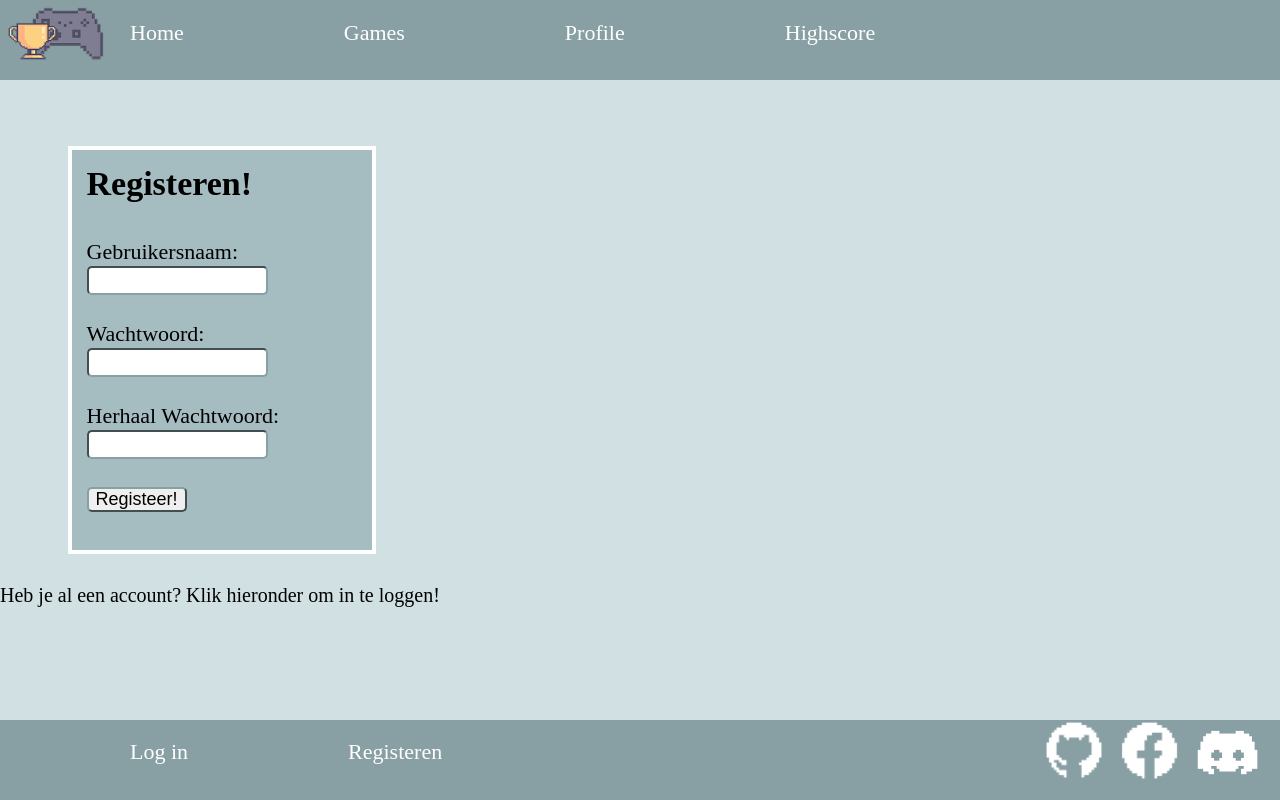
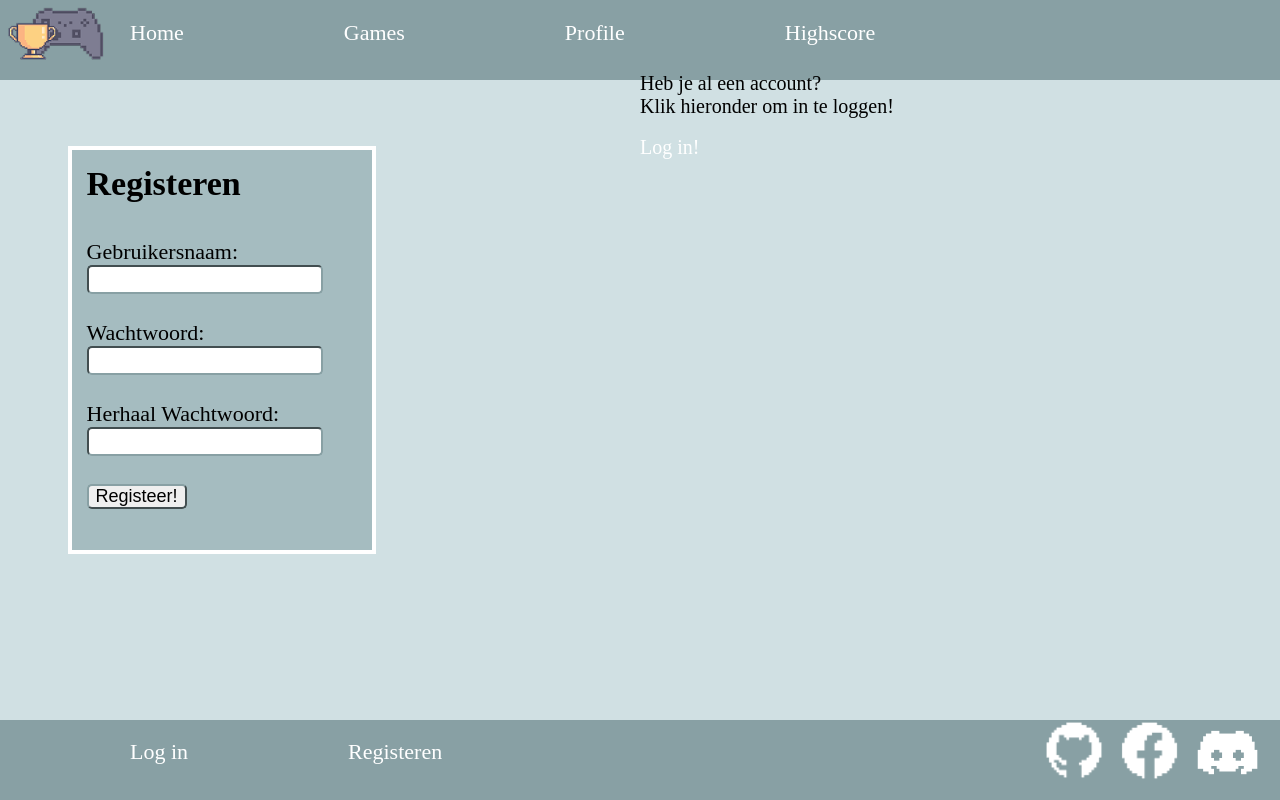
Before and after one commit to LO4E-SWD1-Pixel-Playground/GR4-tyra-bingyi, a PHP site: page /registeren.html in a window 1280 px wide. Run offline with PHP 8.4, Linux system fonts and the light colour scheme.

Commit message:
log in and registeren modified

```diff
--- a/Pixelplayground/CSS/stylesheet.css
+++ b/Pixelplayground/CSS/stylesheet.css
@@ -54,12 +54,17 @@ a:hover{
     margin-top: -80px;
 }
 
+.dark-mode {
+  color: white;
+}
+
 /* MAIN */
 /* HOMEPAGE */
 
 .slide{
     height: 400px;
     margin: 15px;
+    display: none;
 }
 
 .letter{
@@ -118,7 +123,7 @@ p{
     border: 3px solid #FFFFFF;
     width: 120px;
     height: 35px;
-    margin: 10px;
+    margin: 40px;
     margin-left: 550px;
 }
 
@@ -147,6 +152,7 @@ input{
     height: 25px;
     border-radius: 5px;
     border-color: #88A0A4;
+    font-size: 18px;
 }
 
 .submit{
@@ -155,7 +161,20 @@ input{
 }
 
 .extratext{
+    margin-left: 80vh;
+    margin-top: -64vh;
+}
 
+#registerenbtn{
+    font-size: 20px;
+    color: #FFFFFF;
+    height: 15px;
+    text-decoration: none;
+}
+
+#registerenbtn:hover{
+    color: black;
+    text-decoration: underline;
 }
 
 /* FOOTER */
--- /dev/null
+++ b/Pixelplayground/JS/darklight.js
@@ -0,0 +1,4 @@
+function myFunction() {
+   var element = document.body;
+   element.classList.toggle("dark-mode");
+}
--- a/Pixelplayground/registeren.html
+++ b/Pixelplayground/registeren.html
@@ -36,15 +36,15 @@
                     <br><br>
                 <section id="box1">
                     <div class="letter">
-                        <h1>Registeren!</h1>
+                        <h1>Registeren</h1>
                         <br><br>
                         <form method="post" id="form">
                             Gebruikersnaam:<br>
-                            <input type="text" name="gebruikersnaam"><br><br>
+                            <input type="text" required="" name="gebruikersnaam"><br><br>
                             Wachtwoord:<br>
-                            <input type="text" name="wachtwoord"><br><br>
+                            <input type="text" required="" name="wachtwoord"><br><br>
                             Herhaal Wachtwoord:<br>
-                            <input type="text" name="Herhaal wachtwoord"><br><br>
+                            <input type="text" required="" name="Herhaal wachtwoord"><br><br>
                             <input class="submit" type="submit" name="submit" value="Registeer!">
                         </form>
                         <br>
@@ -52,8 +52,10 @@
                 </section>
                 </article>
 
-                <div>
-                    <p>Heb je al een account? Klik hieronder om in te loggen!</p>
+                <div class="extratext">
+                    <p>Heb je al een account? <br>
+                        Klik hieronder om in te loggen!</p> <br>
+                    <a href="login.html" id="registerenbtn">Log in!</a>
                 </div>
         </main>
 
```
Also changed, not shown: Pixelplayground/JS/slidehome.js (+9 -15 lines), Pixelplayground/games.html (+0 -11 lines), Pixelplayground/index.html (+5 -6 lines), Pixelplayground/login.html (+5 -4 lines), Pixelplayground/IMG/Galgje.png (deleted).
